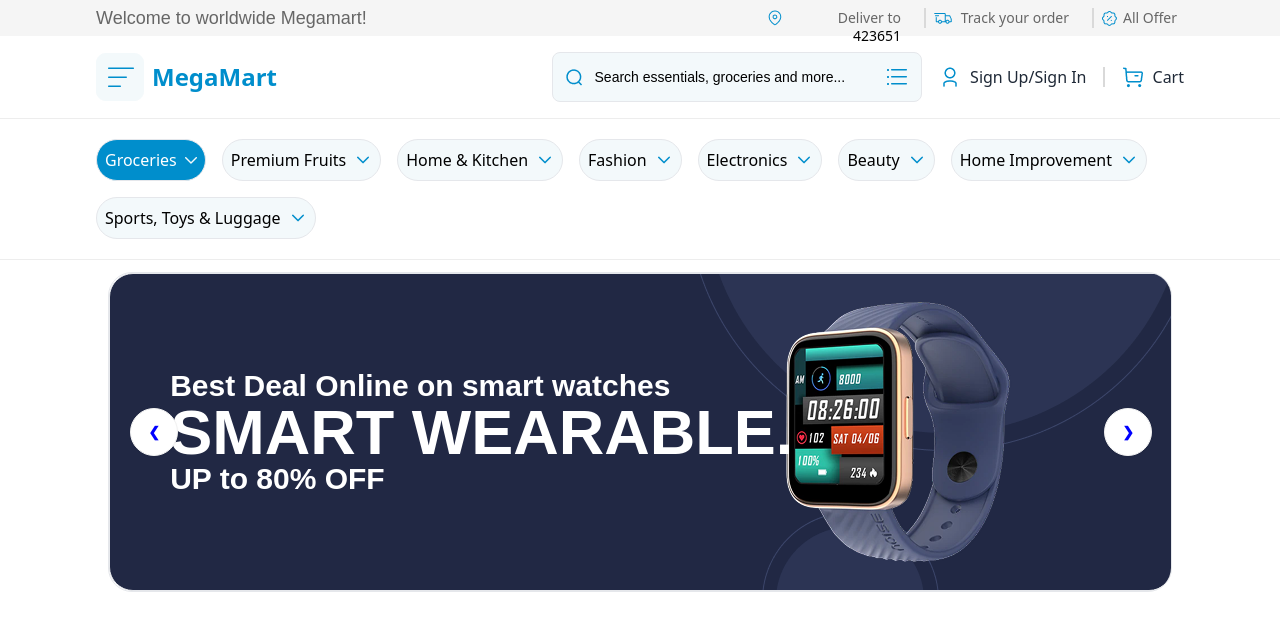
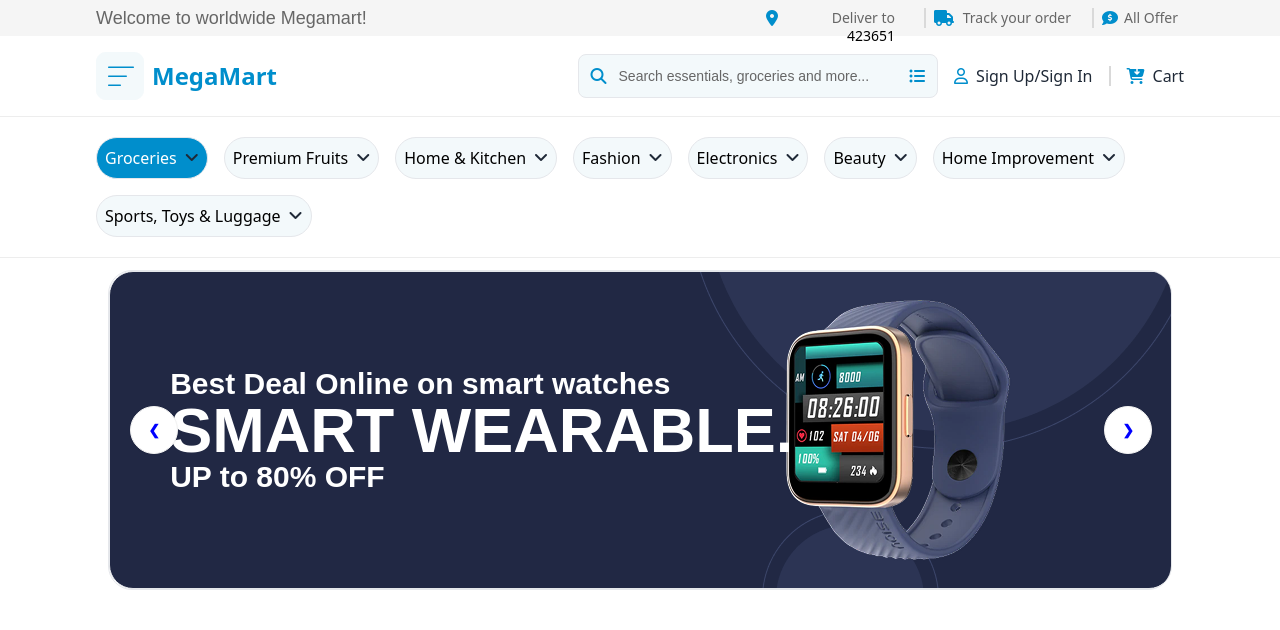
Before and after one commit to laila33/MegaMarkett, a website: page index.html in a window 1280 px wide. Drawn offline with nearby package versions, Linux system fonts and the light colour scheme; a web font is replaced by a local one.

Commit message:
first commit

```diff
--- a/index.html
+++ b/index.html
@@ -8,6 +8,8 @@
     <link rel="stylesheet" href="./index.css">
     <script src="https://cdn.tailwindcss.com"></script>
     <link href="https://cdn.jsdelivr.net/npm/daisyui@4.12.2/dist/full.min.css" rel="stylesheet" type="text/css" />
+    <link href="https://cdnjs.cloudflare.com/ajax/libs/font-awesome/6.4.0/css/all.min.css" rel="stylesheet">
+
 </head>
 
 <body class="">
@@ -20,20 +22,20 @@
         <!--3 icons with paragraph-->
         <div class="flex justify-between items-center">
             <div class="firsticonandp  hidden lg:flex  w-[150px] h-[18px]">
-                <img src="images/Location.png">
-                <p class="threeParagraph">Deliver to <span id="span1">423651</span></p>
+                <i class="fa-solid fa-location-dot" style="color:#008ECC;"></i>
+                <a href="#" class="threeParagraph">Deliver to <span id="span1">423651</span></a>
             </div>
             <div class=" hidden lg:flex w-[2px] h-[20px] bg-[#D9D9D9] m-2"></div>
 
             <div class="firsticonandp hidden lg:flex  w-[150px] h-[18px]">
-                <img src="images/iconoir_delivery-truck.png">
-                <p class="threeParagraph">Track your order</p>
+                <i class="fa-solid fa-truck" style="color:#008ECC;"></i>
+                <a href="#" class="threeParagraph">Track your order</a>
             </div>
             <div class="hidden lg:flex w-[2px] h-[20px] bg-[#D9D9D9] m-2"></div>
 
             <div class="firsticonandp hidden lg:flex  w-[82px] h-[18px]">
-                <img src="images/Discount.png">
-                <p class="threeParagraph w-[55px]"> All Offer </p>
+                <i class="fa-solid fa-comment-dollar" style="color:#008ECC;"></i>
+                <a href="#" class="threeParagraph w-[55px]"> All Offer </a>
             </div>
         </div>
     </div>
@@ -53,21 +55,21 @@
                 <!-- Search bar -->
                 <div class="bg-[#F3F9FB] flex items-center gap-10 p-3 border rounded-lg mx-4">
                     <div class="flex items-center gap-3 flex-1">
-                        <img src="./images/Search.png" alt="">
-                        <p id="searchP" class="text-gray-500">Search essentials, groceries and more...</p>
+                        <i class="fa-solid fa-magnifying-glass text-[#008ECC]"></i>
+                        <p id="searchP" style="color: #666666;">Search essentials, groceries and more...</p>
                     </div>
-                    <img src="./images/list.png" alt="">
+                    <i class="fa-solid fa-list-ul" style="color:#008ECC;"></i>
                 </div>
 
                 <!-- User / Cart -->
                 <div class=" hidden sm:flex lg:flex items-center gap-4">
                     <div class="flex items-center gap-2">
-                        <img src="./images/user.png" alt="">
+                        <i class="fa-regular fa-user" style="color:#008ECC;"></i>
                         <p>Sign Up/Sign In</p>
                     </div>
                     <div class="hidden lg:flex w-[2px] h-[20px] bg-[#D9D9D9]"></div>
                     <div class="flex items-center gap-2">
-                        <img src="./images/Buy.png" alt="">
+                        <i class="fa-solid fa-cart-arrow-down" style="color:#008ECC;"></i>
                         <p>Cart</p>
                     </div>
                 </div>
@@ -87,42 +89,42 @@
                 <div
                     class="p-2 flex-1 sm:flex-none sm:w-1/2 md:w-auto flex items-center bg-[#008ECC] border rounded-3xl justify-center gap-2">
                     <p class="text-[white]">Groceries</p>
-                    <img src="./images/Arrow---Down-2.png" alt="arrow">
+                    <i class="fa-solid fa-angle-down"></i>
                 </div>
                 <div
                     class="p-2 flex-1 sm:flex-none sm:w-1/2 md:w-auto flex items-center bg-[#F3F9FB] border rounded-3xl justify-center gap-2">
                     <p class="text-[black]">Premium Fruits</p>
-                    <img src="./images/Arrow-Down22.png" alt="arrow">
+                    <i class="fa-solid fa-angle-down"></i>
                 </div>
                 <div
                     class="p-2 flex-1 sm:flex-none sm:w-1/2 md:w-auto flex items-center bg-[#F3F9FB] border rounded-3xl justify-center gap-2">
                     <p class="text-[black]">Home & Kitchen</p>
-                    <img src="./images/Arrow-Down22.png" alt="arrow">
+                    <i class="fa-solid fa-angle-down"></i>
                 </div>
                 <div
                     class="p-2 flex-1 sm:flex-none sm:w-1/2 md:w-auto flex items-center bg-[#F3F9FB] border rounded-3xl justify-center gap-2">
                     <p class="text-[black]">Fashion</p>
-                    <img src="./images/Arrow-Down22.png" alt="arrow">
+                    <i class="fa-solid fa-angle-down"></i>
                 </div>
                 <div
                     class="p-2 flex-1 sm:flex-none sm:w-1/2 md:w-auto flex items-center bg-[#F3F9FB] border rounded-3xl justify-center gap-2">
                     <p class="text-[black]">Electronics</p>
-                    <img src="./images/Arrow-Down22.png" alt="arrow">
+                    <i class="fa-solid fa-angle-down"></i>
                 </div>
                 <div
                     class="p-2 flex-1 sm:flex-none sm:w-1/2 md:w-auto flex items-center bg-[#F3F9FB] border rounded-3xl justify-center gap-2">
                     <p class="text-[black]">Beauty</p>
-                    <img src="./images/Arrow-Down22.png" alt="arrow">
+                    <i class="fa-solid fa-angle-down"></i>
                 </div>
                 <div
                     class="p-2 flex-1 sm:flex-none sm:w-1/2 md:w-auto flex items-center bg-[#F3F9FB] border rounded-3xl justify-center gap-2">
                     <p class="text-[black]">Home Improvement</p>
-                    <img src="./images/Arrow-Down22.png" alt="arrow">
+                    <i class="fa-solid fa-angle-down"></i>
                 </div>
                 <div
                     class="p-2 flex-1 sm:flex-none sm:w-1/2 md:w-auto flex items-center bg-[#F3F9FB] border rounded-3xl justify-center gap-2">
                     <p class="text-[black]">Sports, Toys & Luggage</p>
-                    <img src="./images/Arrow-Down22.png" alt="arrow">
+                    <i class="fa-solid fa-angle-down"></i>
                 </div>
             </div>
         </div>
@@ -136,7 +138,6 @@
 
 
     <!-- Carousel -->
-
     <div class="w-full bg-white p-3">
         <div class="container mx-auto px-4 sm:px-6 lg:px-24">
             <div class=" carousel w-full border rounded-3xl">
@@ -194,7 +195,7 @@
 
                     <div class="absolute left-5 right-5 top-1/2 flex -translate-y-1/2 transform justify-between">
                         <a href="#slide3" class="btn btn-circle">❮</a>
-                        <a href="#slide1" class="btn btn-circle">❯</a>
+                        <!-- <a href="#slide1" class="btn btn-circle">❯</a> -->
                     </div>
                 </div>
 
```
